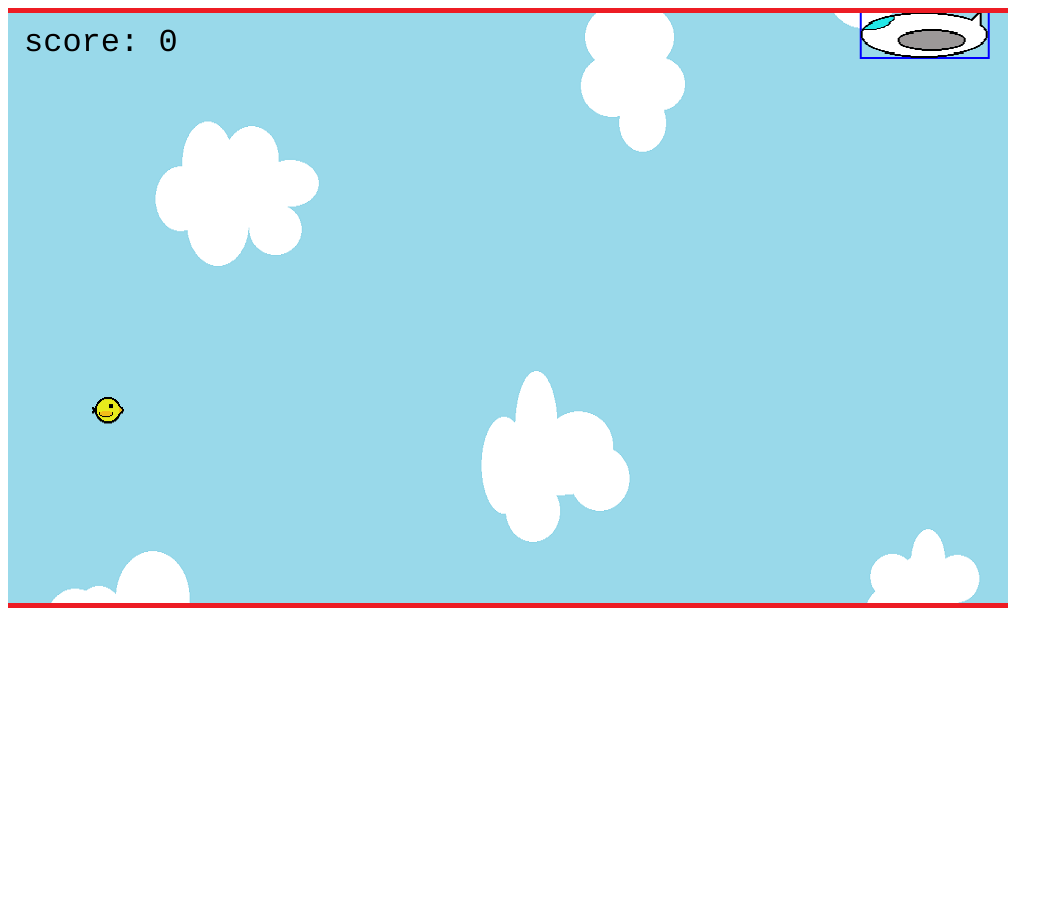
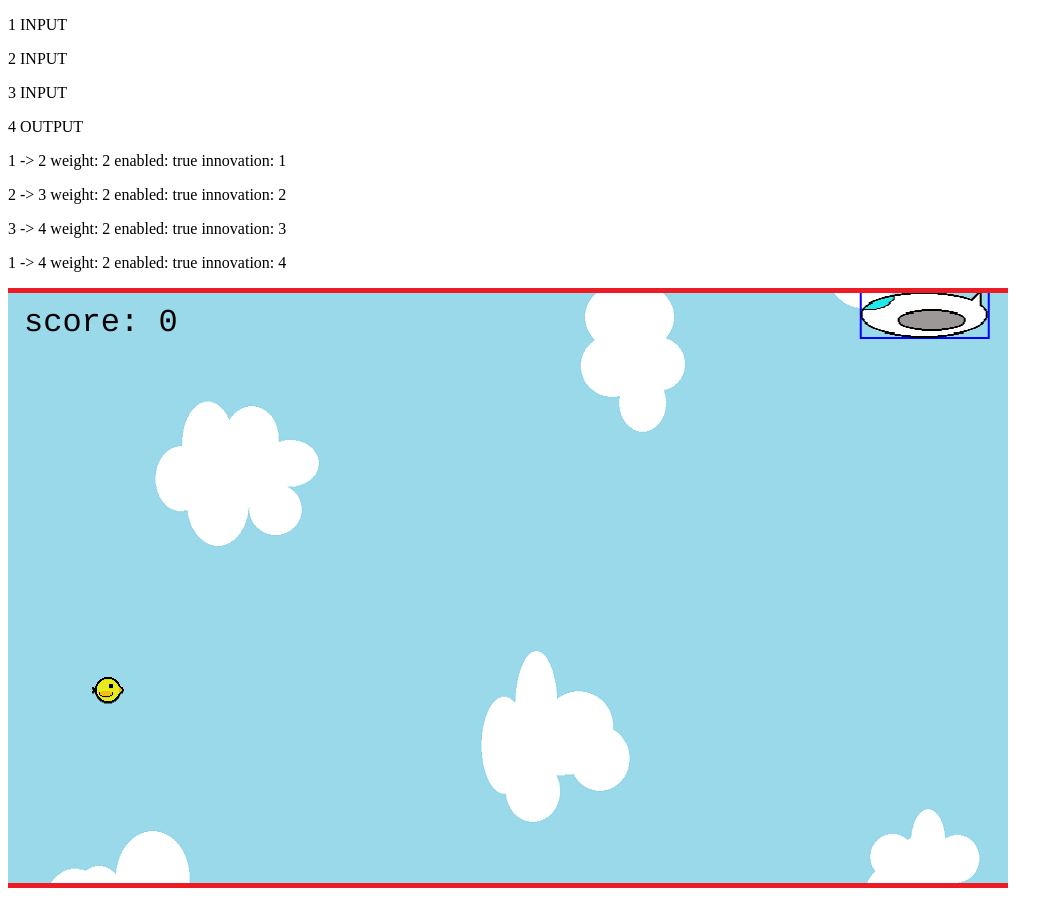
Before and after one commit to bugxd/hop, a plain HTML site: page index.html in a window 1280 px wide. Shown: the whole page, without its empty margins (0-1063 px from the left). Before the commit the page ends 800 px from the top, so only its background shows below. Drawn offline with Linux system fonts and the light colour scheme; animation ran at ten frames a second.

Commit message:
init network test
class for future tests

```diff
--- a/game.js
+++ b/game.js
@@ -38,6 +38,8 @@ window.onload = function() {
   var scoreText;
   var score = 0;
 
+  var network;
+
   var game = new Phaser.Game(config);
 
   function preload ()
@@ -50,6 +52,9 @@ window.onload = function() {
   }
 
   function create () {
+    network = new Network();
+    network.show();
+
     //  A simple cloudy background
     this.add.image(width/2, height/2, 'background');
 
--- a/index.html
+++ b/index.html
@@ -4,11 +4,16 @@
     <meta charset="utf-8">
     <title>hop</title>
     <script type="text/javascript" src="phaser.min.js"></script>
+    <script type="text/javascript" src="neat/ConnectionGene.js"></script>
+    <script type="text/javascript" src="neat/NodeGene.js"></script>
+    <script type="text/javascript" src="neat/Genome.js"></script>
+    <script type="text/javascript" src="neat/Network.js"></script>
     <script type="text/javascript" src="brain.js"></script>
     <script type="text/javascript" src="bird.js"></script>
     <script type="text/javascript" src="game.js"></script>
   </head>
   <body>
 
+    <div id="network"></div>
   </body>
 </html>
--- a/neat/ConnectionGene.js
+++ b/neat/ConnectionGene.js
@@ -16,4 +16,8 @@ class ConnectionGene {
     this.enabled = config.enabled;
     this.innovation = config.innovation;
   }
+
+  toString() {
+    return this.inNode + " -> " + this.outNode + " weight: " + this.weight + " enabled: " + this.enabled + " innovation: " + this.innovation;
+  }
 }
--- a/neat/Genome.js
+++ b/neat/Genome.js
@@ -1,6 +1,32 @@
 class Genome {
-  constructor() {
+  /**
+   * "config": {
+   *  "input": number
+   *  "output": number,
+   *
+   * }
+   */
+  constructor(config) {
+    this.nextNode = 1;
+    this.nodes = [];
     this.connections = [];
-    this.nodes = [];
+
+  }
+
+  getNodes() {
+    return this.nodes;
+  }
+
+  getConnections() {
+    return this.connections;
+  }
+
+  addNode(type) {
+    this.nodes.push(new NodeGene({ id:this.nextNode, type: type }))
+    this.nextNode = this.nextNode +1;
+  }
+
+  addConnection(inNode, outNode, weight, enabled, innovation) {
+    this.nodes.push(new ConnectionGene({ inNode:inNode, outNode: outNode, weight: weight, enabled: enabled, innovation: innovation }))
   }
 }
--- /dev/null
+++ b/neat/Network.js
@@ -0,0 +1,44 @@
+class Network {
+  /**
+   * "config": {
+   *  "id": number
+   *  "type": NodeTypeInput | NodeTypeHidden | NodeTypeOutput,
+   *
+   * }
+   */
+  constructor() {
+    this.parent1 = new Genome();
+    this.parent1.addNode(NodeTypeInput);
+    this.parent1.addNode(NodeTypeInput);
+    this.parent1.addNode(NodeTypeInput);
+
+    this.parent1.addNode(NodeTypeOutput);
+
+    this.parent1.addConnection(1, 2, 2, true, 1);
+    this.parent1.addConnection(2, 3, 2, true, 2);
+    this.parent1.addConnection(3, 4, 2, true, 3);
+    this.parent1.addConnection(1, 4, 2, true, 4);
+  }
+
+  show() {
+    const div = document.getElementById("network");
+
+    const nodes = this.parent1.getNodes();
+    var i = 0;
+    for(i; i<nodes.length; i++) {
+      console.log(nodes[i].toString());
+      const para = document.createElement('p');
+      para.textContent = para.textContent + nodes[i].toString();
+      div.appendChild(para);
+    }
+
+    const connections = this.parent1.getConnections();
+    var j = 0;
+    for(j; j<connections.length; j++) {
+      console.log(connections[i].toString());
+      const para = document.createElement('p');
+      para.textContent = connections[j].toString();
+      div.appendChild(para);
+    }
+  }
+}
--- a/neat/NodeGene.js
+++ b/neat/NodeGene.js
@@ -1,6 +1,6 @@
-NodeTypeInput = "INPUT";
-NodeTypeHidden = "HIDDEN";
-NodeTypeOutput = "OUTPUT";
+const NodeTypeInput = "INPUT";
+const NodeTypeHidden = "HIDDEN";
+const NodeTypeOutput = "OUTPUT";
 
 class NodeGene {
   /**
@@ -22,4 +22,8 @@ class NodeGene {
   getType () {
     return this.type;
   }
+
+  toString() {
+    return this.id + " " + this.type;
+  }
 }
```
